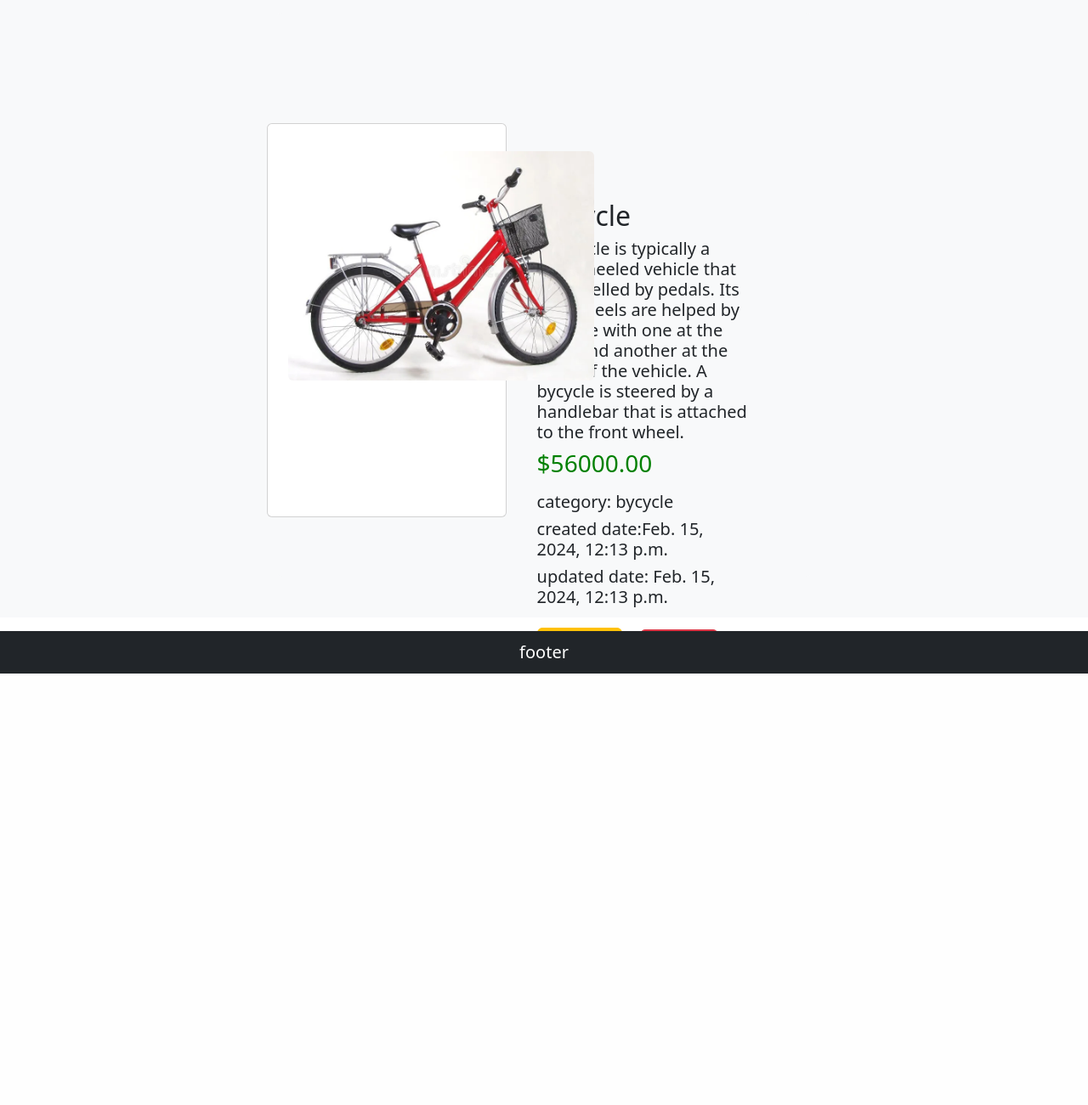
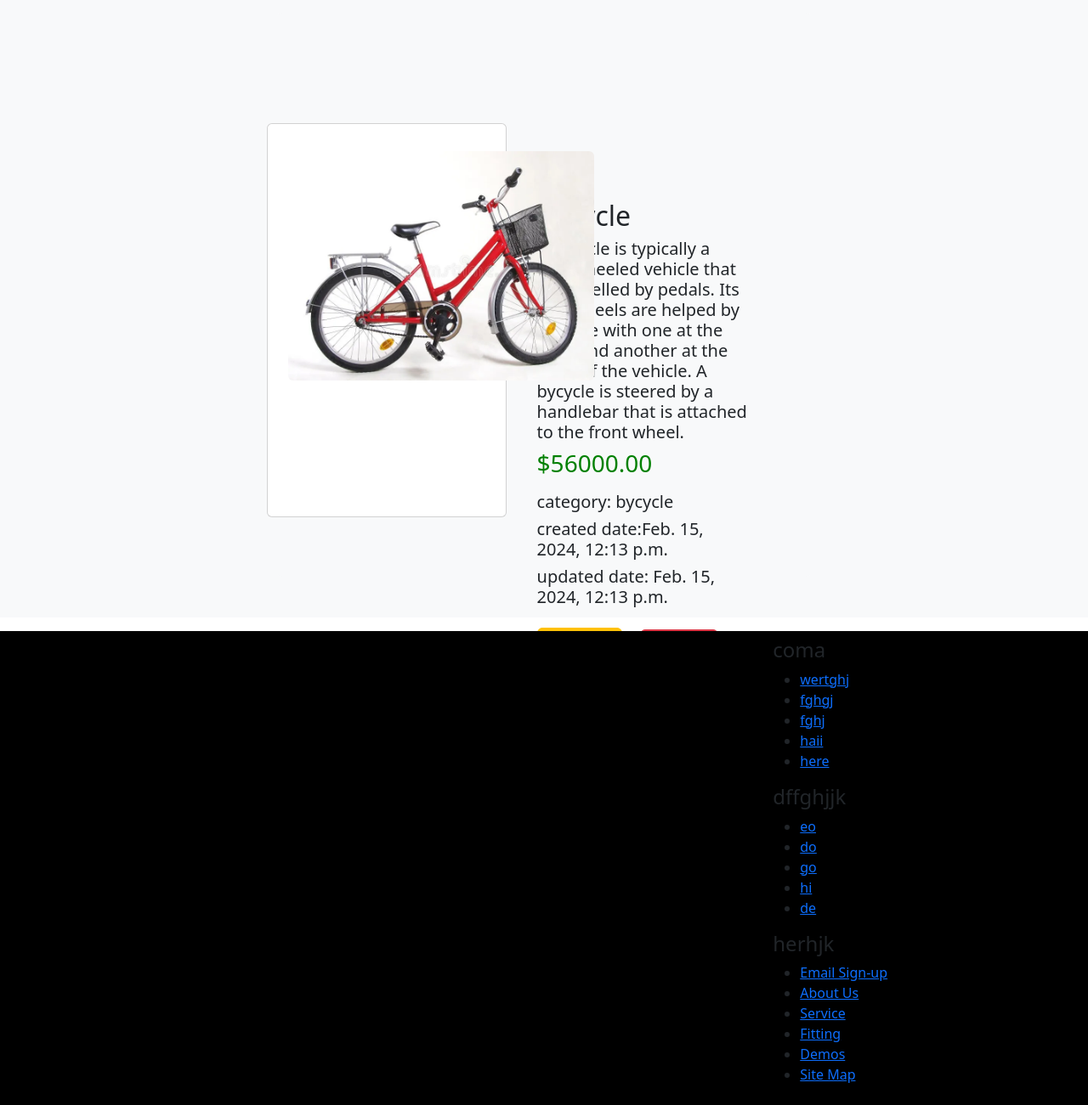
Before and after one commit to tparya13/bycycle-new, a Django app: page /details/15 in a window 1280 px wide. Shown: the part 87-1388 px from the top of the page at 85% size. Before the commit the page ends 880 px from the top, so only its background shows below. Run offline with Django 5.2, Linux system fonts and the light colour scheme; data comes from the database, SQL or seed files in the repository.

Commit message:
file added

```diff
--- a/camera/static/css/style.css
+++ b/camera/static/css/style.css
@@ -83,3 +83,26 @@
     margin-left: 800px;
 
   }
+
+  .image-gallery{
+    width: 500px;
+    height: 300px;
+    overflow-x: hidden;
+    white-space:nowra
+
+  }
+.image-gallery img{
+  width: 500px;
+  height: 100%;
+  margin-right: 10px;
+}
+
+
+
+.footer{
+  background-color: black;
+}
+.container{
+  max-width: 1170px;
+  margin: auto;
+}
--- a/camera/templates/footer.html
+++ b/camera/templates/footer.html
@@ -1,5 +1,74 @@
-<nav class="navbar bg-dark navbar-dark">
+{% load static %}
+<nav class="navbar bg-black navbar-dark">
     <div class="container-fluid p-0">
-      <span class="navbar-brand mb-0 mx-auto h1">footer</span>
+      <span class="navbar-brand mb-0 mx-auto h1"></span>
+
+
+
+      <!DOCTYPE html>
+      <html lang="en">
+      <head>
+        <meta charset="UTF-8">
+        <meta name="viewport" content="width=device-width, initial-scale=1.0">
+        <link rel="stylesheet" href="{% static 'css\style.css' %}">
+      </head>
+      <body>
+        <footer class="footer">
+        <div class="container">
+          <div class="row">
+            <div class="footer-col">
+              <h4>coma</h4>
+              <ul>
+                <li><a href="#">wertghj</a></li>
+                <li><a href="#">fghgj</a></li>
+                <li><a href="#">fghj</a></li>
+                <li><a href="#">haii</a></li>
+                <li><a href="#">here</a></li>
+
+              </ul>
+            </div>
+            <div class="footer-col">
+              <h4>dffghjjk</h4>
+              <ul>
+                <li><a href="#">eo</a></li>
+                <li><a href="#">do</a></li>
+                <li><a href="#">go</a></li>
+                <li><a href="#">hi</a></li>
+                <li><a href="#">de</a></li>
+
+              </ul>
+            </div>
+            <div class="footer-col">
+              <h4>herhjk</h4>
+              <ul>
+                <li><a href="#">Email Sign-up</a></li>
+                <li><a href="#">About Us</a></li>
+                <li><a href="#">Service</a></li>
+                <li><a href="#">Fitting</a></li>
+                <li><a href="#">Demos</a></li>
+                <li><a href="#">Site Map</a></li>
+
+
+              </ul>
+            </div>
+
+
+
+
+
+
+
+
+
+          </div>
+        </div>
+        </footer>
+      </body>
+      </html>
+
+
+
+
     </div>
-  </nav>
+
+</nav>
```
Also changed, not shown: camera/templates/index.html (+35 -2 lines).
